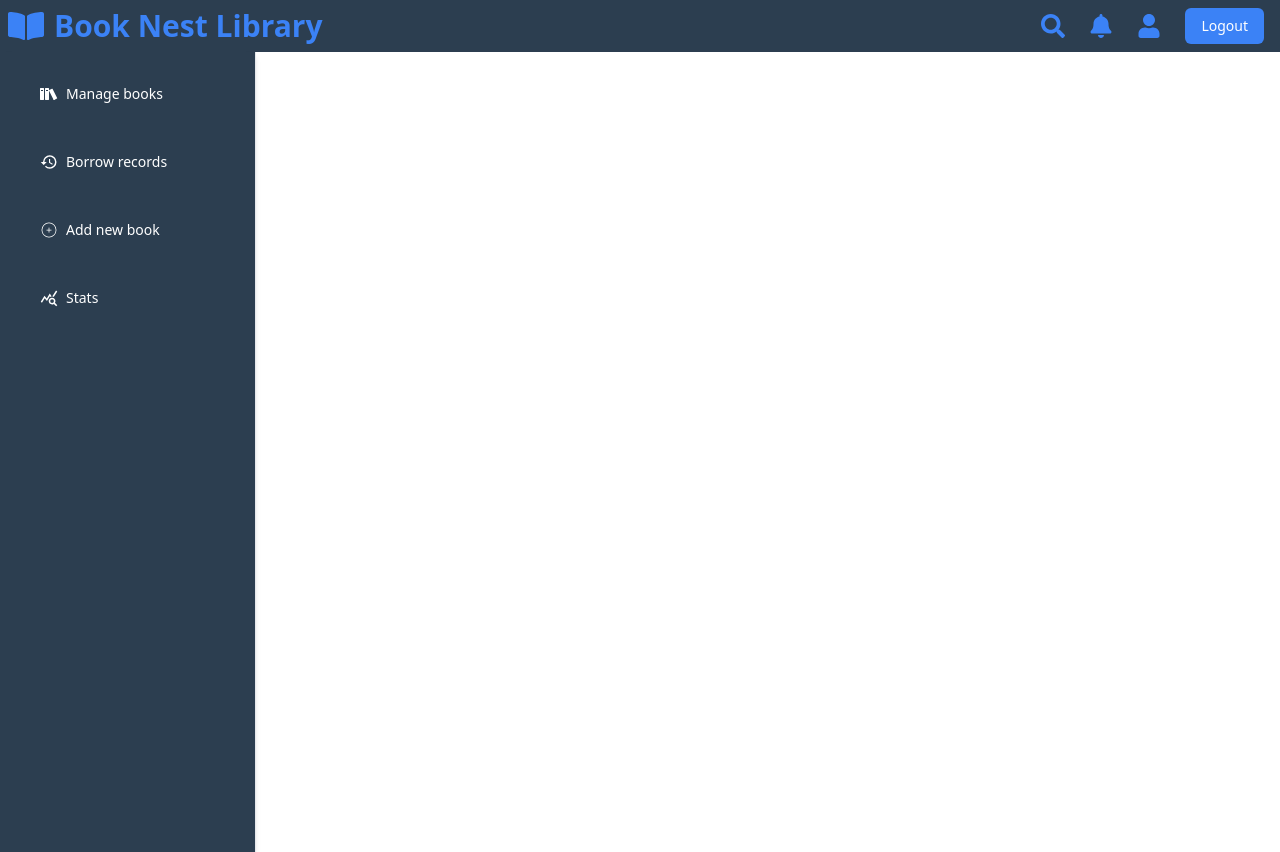
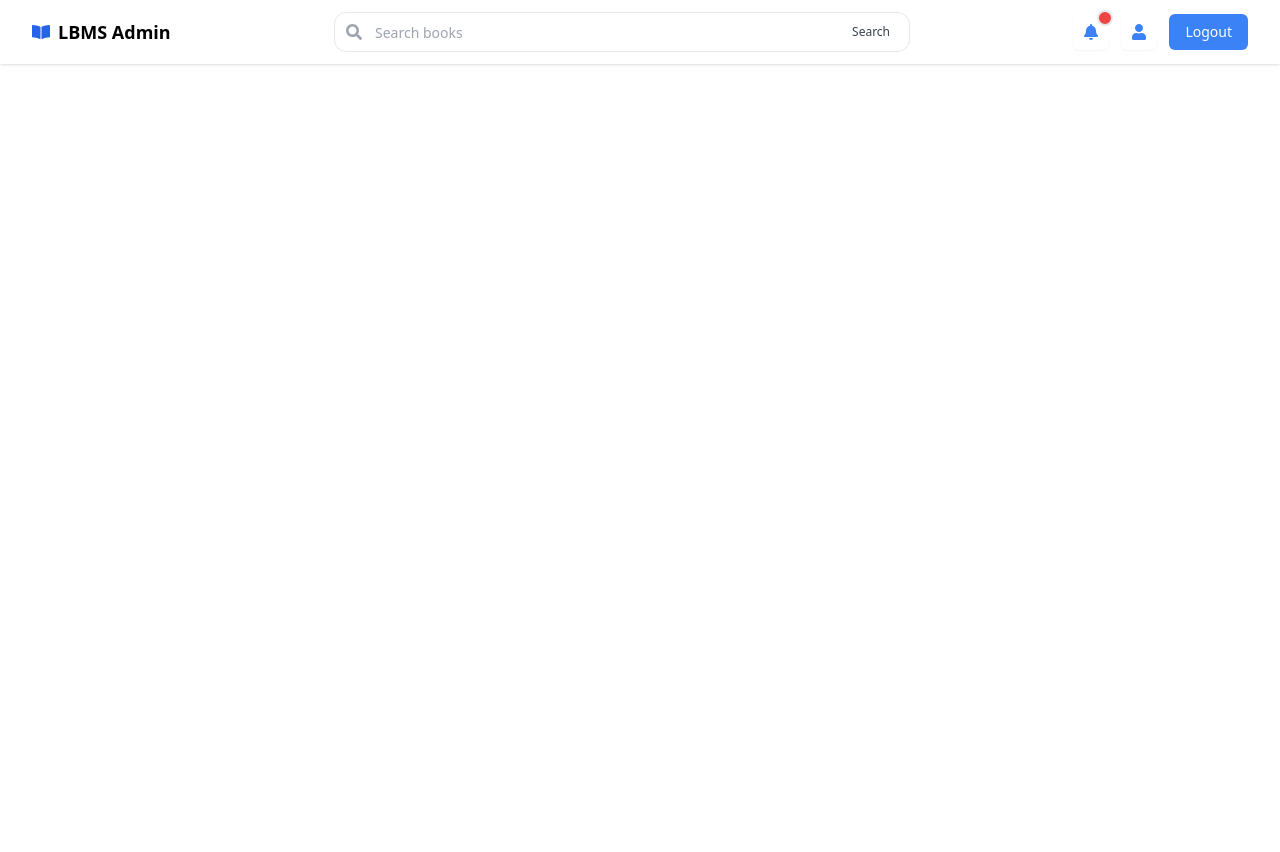
Before and after one commit to Sandeshdahal10/Library-Management-System-Frontend, a React (Create React App) app: page /librarian in a window 1280 px wide. After the commit the page ends 800 px from the top, so only its background shows below. Built offline with nearby package versions, Linux system fonts and the light colour scheme.

Commit message:
Design complete of header section

```diff
--- a/src/Layout/Header.jsx
+++ b/src/Layout/Header.jsx
@@ -1,25 +1,99 @@
-import { FaBookOpen } from "react-icons/fa";
-import { FaSearch, FaBell, FaUser } from "react-icons/fa";
+import { FaBookOpen, FaSearch, FaBell, FaUser } from "react-icons/fa";
 import LogoutButton from "../utils/Logout";
-
 export function Header() {
   return (
-    <>
-      <div className="flex  justify-between bg-primary">
-        <div className="flex items-center p-2 gap-2.5">
-          <FaBookOpen className="cursor-pointer text-4xl text-blue-500" />
-          <h1 className="text-3xl text-blue-500 font-bold">
-            Book Nest Library
-          </h1>
+    <header className="sticky top-0 z-50 bg-white shadow">
+      <div className="mx-auto flex h-16 max-w-7xl items-center justify-between gap-3 px-4 sm:px-6 lg:px-8">
+        <div className="flex min-w-0 items-center gap-3">
+          <button
+            type="button"
+            aria-label="Toggle sidebar"
+            className="inline-flex h-9 w-9 items-center justify-center rounded-md border border-gray-200 bg-white text-gray-700 shadow-sm hover:bg-gray-50 md:hidden pointer-events-none"
+            disabled
+            title="Sidebar"
+          >
+            <span aria-hidden className="text-lg">
+              ≡
+            </span>
+          </button>
+
+          {/* Brand */}
+          <div className="flex items-center gap-2 whitespace-nowrap text-lg font-bold">
+            <FaBookOpen className="text-blue-600" />
+            <span>LBMS Admin</span>
+          </div>
         </div>
-        <div className="flex items-center justify-between text-5xl gap-6 mr-4">
-          <FaSearch className="cursor-pointer text-2xl text-blue-500" />
-          <FaBell className="cursor-pointer text-2xl text-blue-500" />
-          <FaUser className="cursor-pointer text-2xl text-blue-500" />
+
+        {/* Center: Search  */}
+        <div className="hidden w-full max-w-xl md:block">
+          <form className="relative flex items-center" role="search">
+            <FaSearch className="pointer-events-none absolute left-3 text-gray-400" />
+            <input
+              type="search"
+              placeholder="Search books"
+              className="h-10 w-full rounded-xl border border-gray-200 pl-10 pr-24 text-sm outline-none transition placeholder:text-gray-400 focus:border-blue-400"
+            />
+            <button
+              type="button"
+              disabled
+              className="absolute right-2 h-8 rounded-lg  px-3 text-xs text-gray-700 pointer-events-none"
+            >
+              Search
+            </button>
+          </form>
+        </div>
+
+        <div className="flex items-center gap-2 sm:gap-3">
+          {/* Notifications */}
+          <div className="relative">
+            <button
+              type="button"
+              aria-label="Notifications"
+              className="inline-flex h-9 w-9 items-center justify-center rounded-md bg-white text-gray-700 shadow-sm hover:bg-gray-50 pointer-events-none"
+              disabled
+              title="Notifications"
+            >
+              <FaBell className="text-blue-500" />
+            </button>
+            <span className="pointer-events-none absolute -right-1 -top-1 h-4 min-w-4 rounded-full border-2  bg-red-500 px-1 text-center text-[10px] leading-4 text-white"></span>
+          </div>
+
+          {/* User */}
+          <button
+            type="button"
+            aria-haspopup="menu"
+            aria-expanded="false"
+            className="inline-flex h-9 w-9 items-center justify-center rounded-md bg-white text-blue-500 shadow-sm hover:bg-gray-50 cursor-pointer"
+            disabled
+            title="Account"
+          >
+            <FaUser />
+            <span className="sr-only">Open user menu</span>
+          </button>
+
           <LogoutButton />
         </div>
       </div>
-    </>
+
+      {/* Secondary row: Search on small screens */}
+      <div className="block border-t border-gray-100 px-4 py-2 md:hidden">
+        <form className="relative flex items-center" role="search">
+          <FaSearch className="pointer-events-none absolute left-3 text-gray-400" />
+          <input
+            type="search"
+            placeholder="Search…"
+            className="h-10 w-full rounded-xl border border-gray-200 pl-10 pr-24 text-sm outline-none placeholder:text-gray-400"
+          />
+          <button
+            type="button"
+            disabled
+            className="absolute right-2 h-8 rounded-lg  px-3 text-xs text-gray-700 pointer-events-none"
+          >
+            Search
+          </button>
+        </form>
+      </div>
+    </header>
   );
 }
 
--- a/src/Layout/Sidebar.jsx
+++ /dev/null
@@ -1,54 +0,0 @@
-import { ImBooks } from "react-icons/im";
-import { MdHistory } from "react-icons/md";
-import { CiCirclePlus } from "react-icons/ci";
-import { MdOutlineQueryStats } from "react-icons/md";
-import { Link, useLocation } from "react-router-dom";
-export default function Sidebar() {
-  return (
-    <>
-      <div className="w-64 border-r shadow-md p-4 min-h-screen bg-primary">
-        <nav className="flex flex-col gap-4 text-white">
-          <SidebarItems
-            icon={<ImBooks />}
-            label="Manage books"
-            to="/librarian/managebooks"
-          />
-
-          <SidebarItems
-            icon={<MdHistory />}
-            label="Borrow records"
-            to="/librarian/borrow-records"
-          />
-
-          <SidebarItems
-            icon={<CiCirclePlus />}
-            label="Add new book"
-            to="/librarian/add-book"
-          />
-
-          <SidebarItems
-            icon={<MdOutlineQueryStats />}
-            label="Stats"
-            to="/librarian/stats"
-          />
-        </nav>
-      </div>
-    </>
-  );
-}
-
-const SidebarItems = ({ icon, label, to }) => {
-  const location = useLocation();
-  const active = location.pathname === to;
-  const baseclass = "flex items-center  gap-2 py-4 px-6  ";
-  const activeClass = active ? " text-white rounded" : "text-white";
-  return (
-    <Link
-      to={to}
-      className={`cursor-pointer text-2xl  ${activeClass} ${baseclass}`}
-    >
-      <span className="text-lg">{icon}</span>
-      <span className="text-sm">{label}</span>
-    </Link>
-  );
-};
--- a/src/pages/Librarian/Dashboard.jsx
+++ b/src/pages/Librarian/Dashboard.jsx
@@ -1,11 +1,13 @@
 import Header from "../../Layout/Header";
 import Sidebar from "../../Layout/Sidebar";
+
 
 export function Dashboard() {
   return(
     <>
       <Header />
-      <Sidebar />
+
+      {/* <Sidebar /> */}
     </>
   )
 }
```
